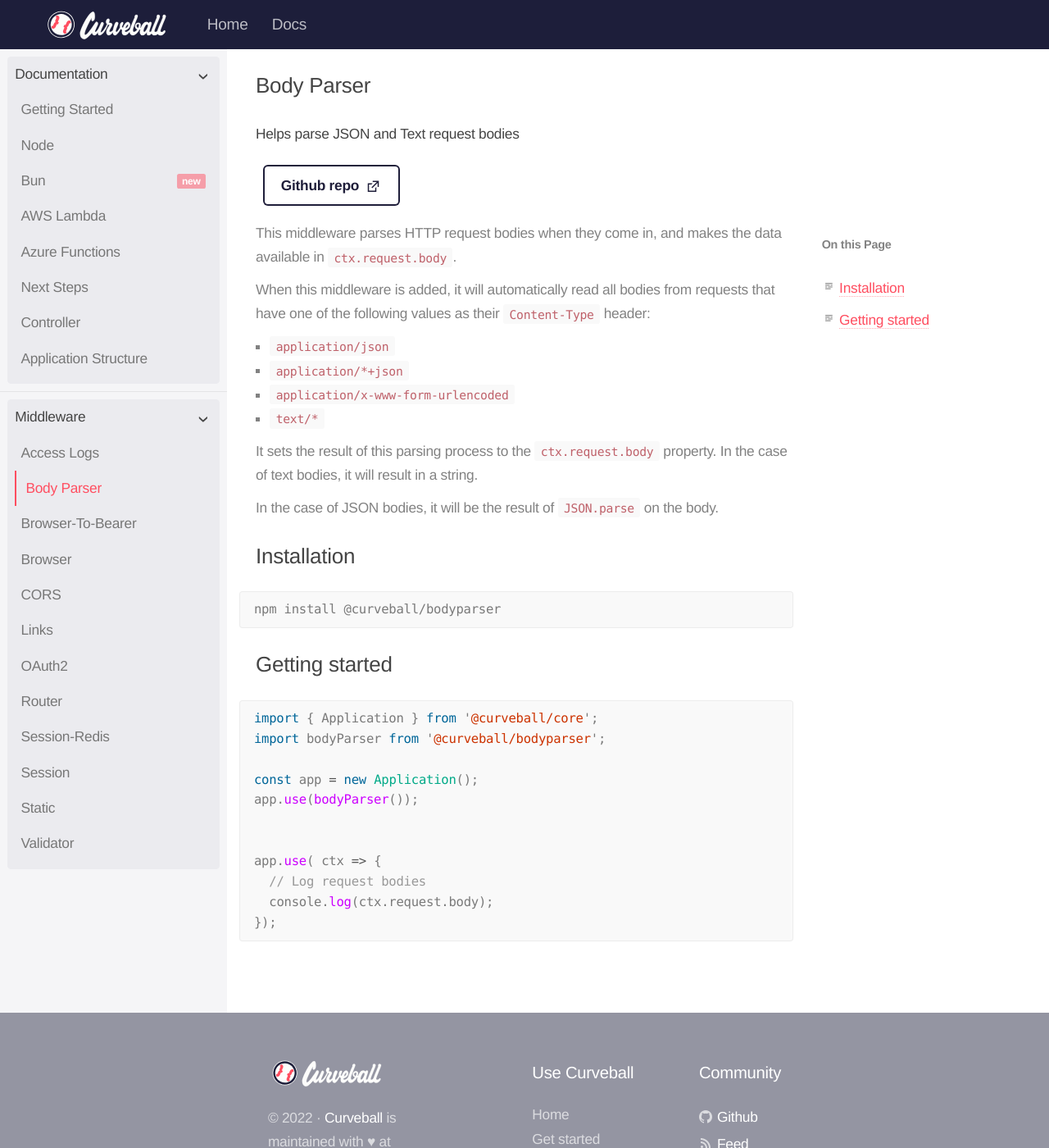
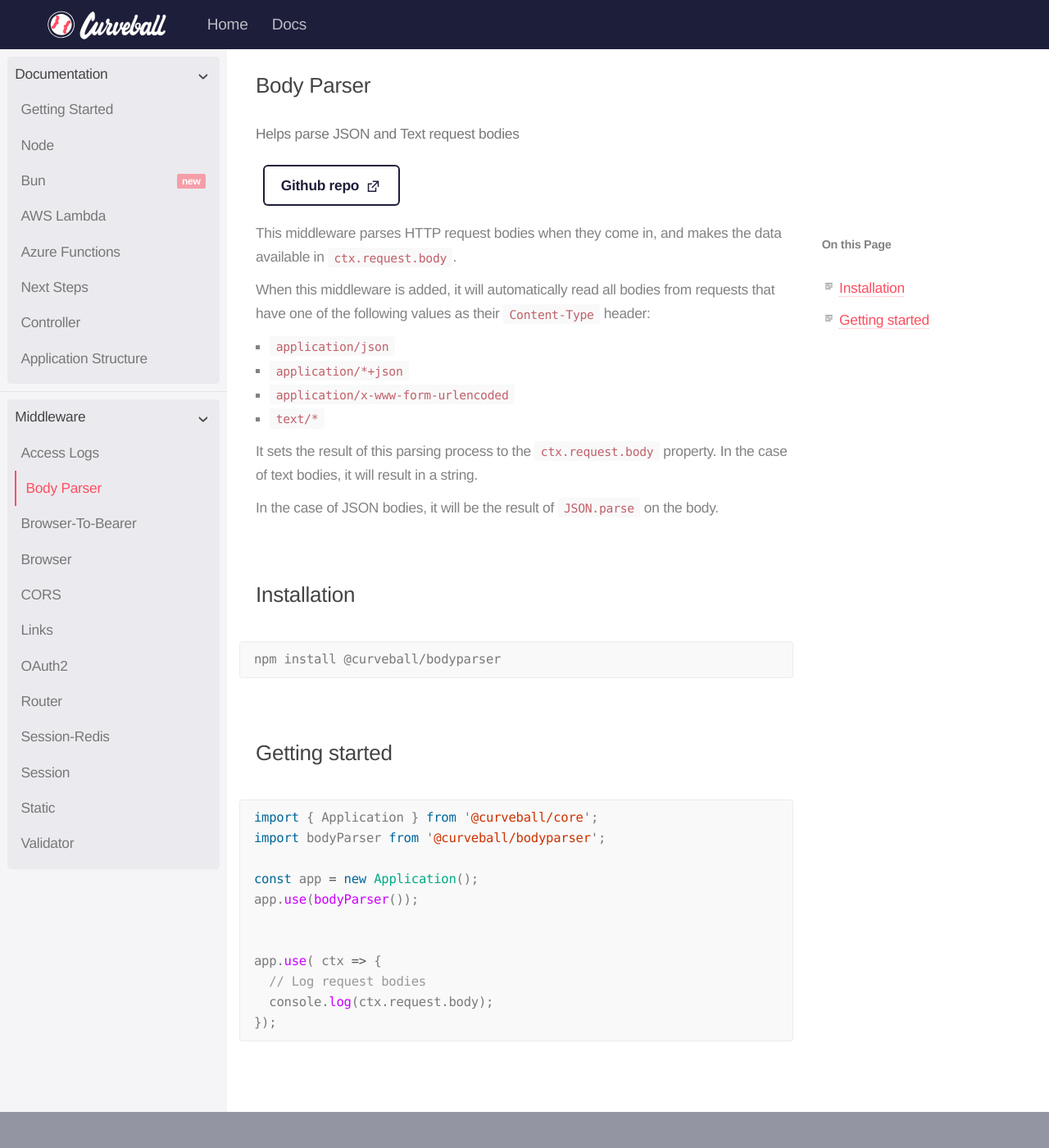
Before and after one commit to curveball/website, a Jekyll site: the page built from collections/_middleware/body-parser.md, in a window 1280 px wide and 1400 px high. Shown: the whole window at 82% size. Built offline with Jekyll 4.4.1, drawn with Linux system fonts in a browser that asks for light colours.

Commit message:
Add padding to page headers, mute page subtitle color

```diff
--- a/_sass/docs.scss
+++ b/_sass/docs.scss
@@ -15,6 +15,10 @@
     }
   }
 
+  h2, h3 {
+    margin: 4rem 0 2rem;
+  }
+
 }
 
 .docs-page-wrapper .docs-navbar {
@@ -30,6 +34,10 @@
   .page-title {
     margin: 0 auto;
     padding: 0 2rem;
+
+    h4 {
+      color: #777;
+    }
   }
 
   .page-container {
```
